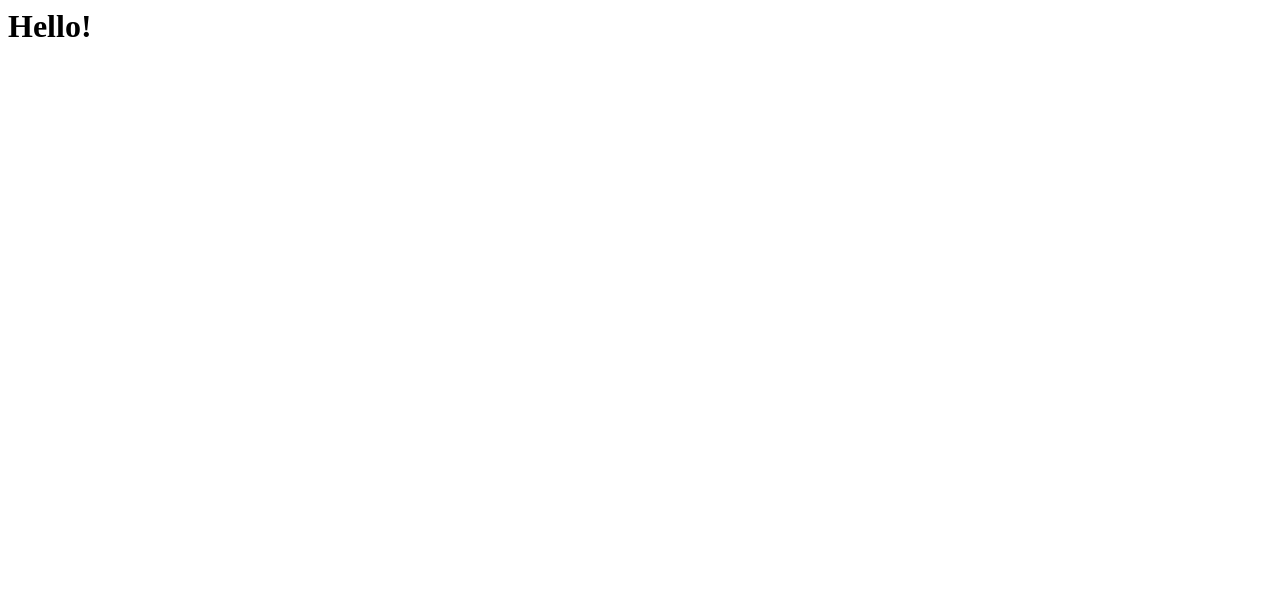
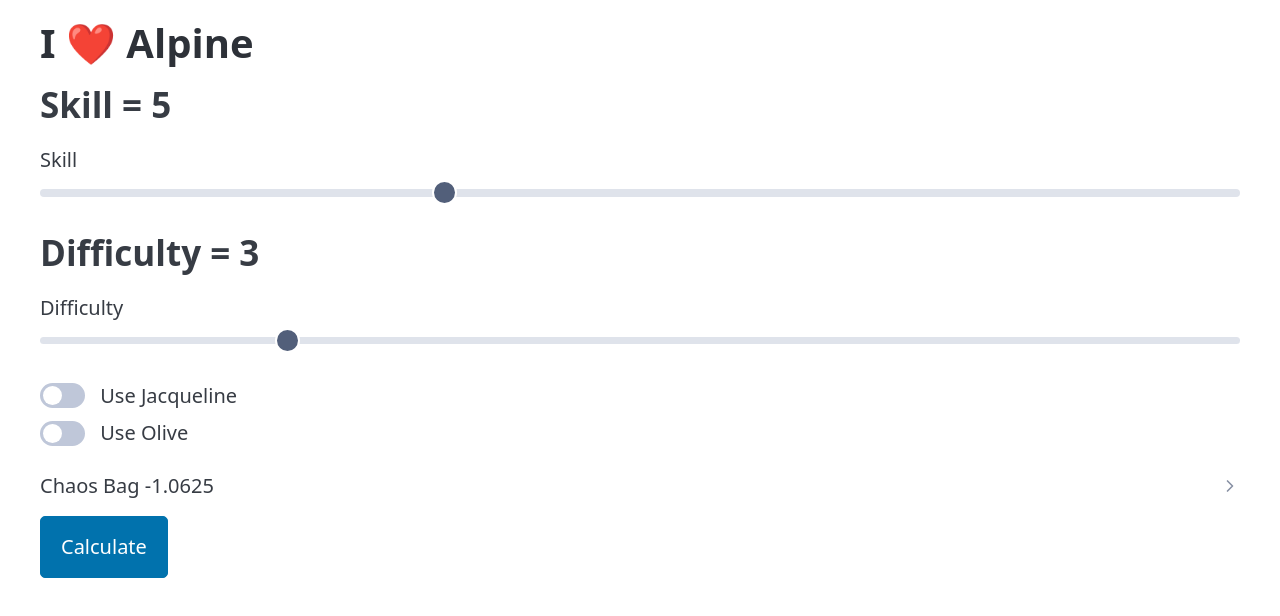
Before and after one commit to hanzki/crystal-pendulum-calculator, a plain HTML site: page index.html in a window 1280 px wide. Drawn offline with nearby package versions, Linux system fonts and the light colour scheme.

Commit message:
Got started on the UI. Still WIP.

```diff
--- a/calculator.js
+++ b/calculator.js
@@ -269,7 +269,6 @@ function calculateProbabilities() {
             allTokens.push(...jacquelineTokens);
         }
         var numberOfCombinations = allTokens.length;
-        console.log(allTokens);
 
         for (var tokens of allTokens) {
             var possibilities = possibilitiesWithOliveAndJacqueline(tokens);
@@ -284,10 +283,23 @@ function calculateProbabilities() {
         }
     }
 
-    console.log(`Number of combinations: ${numberOfCombinations}`);
-
     return {
         winning: winningPossibilities / numberOfCombinations,
         predictions: fulfillsPredictions.map(x => x / numberOfCombinations)
     };
 }
+
+// function to calculate the default value of a single token draw
+function calculateDefault() {
+    var tokenPossibilities = combinations(CHAOS_BAG, 1);
+    var sumOfModifiers = 0;
+
+    for (var tokens of tokenPossibilities) {
+        if(tokens[0] === "tentacles") {
+            continue;
+        }
+        sumOfModifiers += MODIFIERS[tokens[0]];
+    }
+
+    return sumOfModifiers / tokenPossibilities.length;
+}
--- a/index.html
+++ b/index.html
@@ -1,2 +1,121 @@
-<script src="calculator.js"></script>
-<h1>Hello!</h1>
+<html>
+<head>
+    <meta charset="utf-8">
+    <meta name="viewport" content="width=device-width, initial-scale=1">
+    <meta name="color-scheme" content="light dark">
+    <link rel="stylesheet" href="https://cdn.jsdelivr.net/npm/@picocss/pico@2/css/pico.min.css">
+    <script defer src="https://cdn.jsdelivr.net/npm/alpinejs@3.x.x/dist/cdn.min.js"></script>
+    <script src="calculator.js"></script>
+    <title>Jacqueline's little helper</title>
+</head>
+<body>
+    <main class="container">
+        <h1 x-data="{ message: 'I ❤️ Alpine' }" x-text="message"></h1>
+        <div x-data="{
+            skill: 5,
+            difficulty: 3,
+            olive: false,
+            jacqueline: false,
+            result: 0,
+            chaosBag: {
+                tentacles: {
+                    count: 1,
+                    modifier: undefined,
+                },
+                star: {
+                    count: 1,
+                    modifier: 1,
+                },
+                tablet: {
+                    count: 1,
+                    modifier: -2,
+                },
+                cultist: {
+                    count: 1,
+                    modifier: -1,
+                },
+                skull: {
+                    count: 2,
+                    modifier: -1,
+                },
+                minus_four: {
+                    count: 1,
+                    modifier: -4,
+                },
+                minus_three: {
+                    count: 1,
+                    modifier: -3,
+                },
+                minus_two: {
+                    count: 2,
+                    modifier: -2,
+                },
+                minus_one: {
+                    count: 3,
+                    modifier: -1,
+                },
+                zero: {
+                    count: 2,
+                    modifier: 0,
+                },
+                plus_one: {
+                    count: 1,
+                    modifier: 1,
+                }
+            },
+            calculate() {
+                SKILL = this.skill;
+                DIFFICULTY = this.difficulty;
+                JACQUELINE_ENABLED = this.jacqueline;
+                OLIVE_ENABLED = this.olive;
+                this.result = calculateProbabilities().winning;
+            },
+            updateChaosBag() {
+                Object.keys(this.chaosBag).foreach(key => {
+                    CHAOS_BAG[key] = this.chaosBag[key].count;
+                    if (key !== 'tentacles') {
+                        MODIFIERS[key] = this.chaosBag[key].modifier;
+                    }
+                });
+            },
+            get prettyResult() {
+                return (this.result * 100).toFixed(2) + '%';
+            },
+            get defaultValue() {
+                return calculateDefault();
+            },
+        }">
+            <h2>Skill = <span x-text="skill"/></h2>
+            <label>
+                Skill
+                <input x-model="skill" type="range" max="15"/>
+            </label>
+            <h2 >Difficulty = <span x-text="difficulty"/></h2>
+            <label>
+                Difficulty
+                <input x-model="difficulty" type="range" max="15"/>
+            </label>
+            <fieldset>
+                <label>
+                    <input x-model="jacqueline" name="jacueline" type="checkbox" role="switch" />
+                    Use Jacqueline
+                </label>
+                <label>
+                    <input x-model="olive" name="olive" type="checkbox" role="switch" checked />
+                    Use Olive
+                </label>
+            </fieldset>
+            <details>
+                <summary>Chaos Bag <span x-text="defaultValue"></span></summary>
+                <ul>
+                    <li>...</li>
+                    <li>...</li>
+                </ul>
+            </details>
+            <button @click="calculate()">Calculate</button>
+            <h2 x-show="result > 0">Result = <span x-text="prettyResult"/></h2>
+        </div>
+
+    </main>
+</body>
+</html>
```
